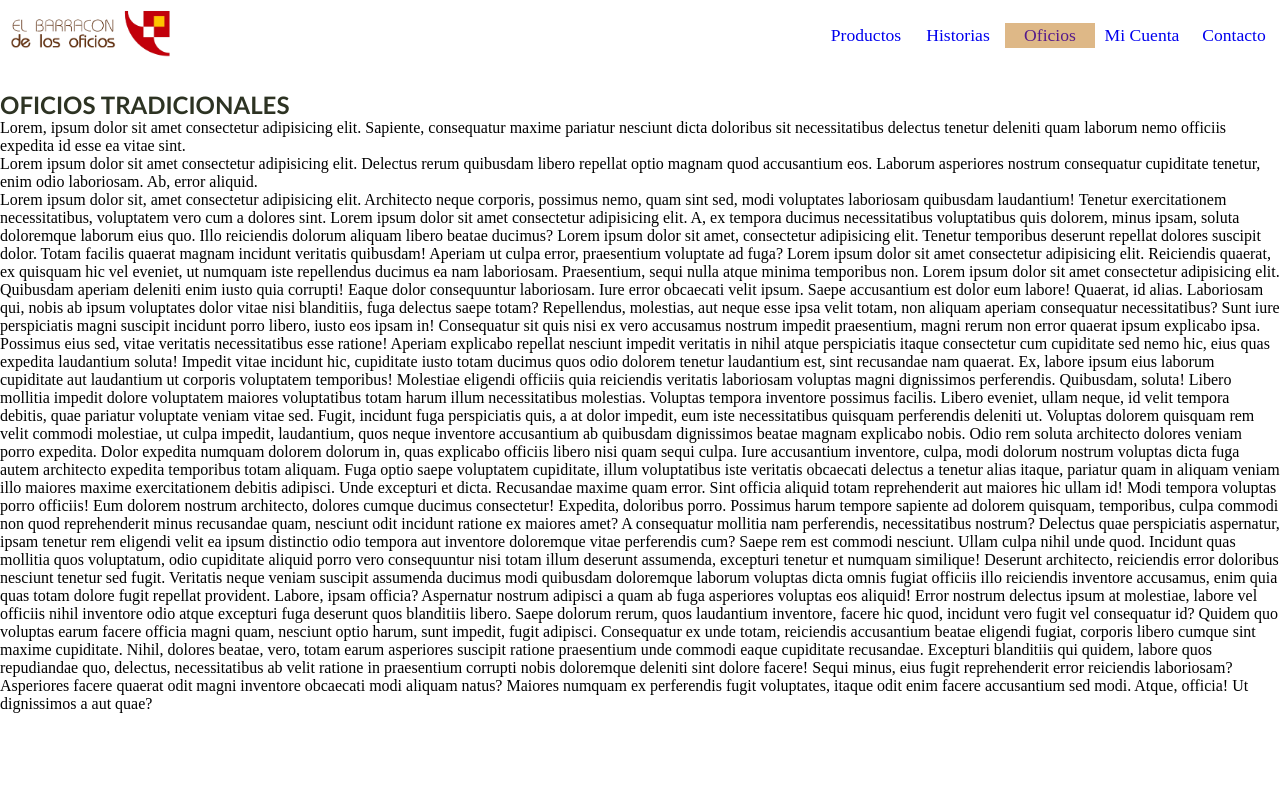
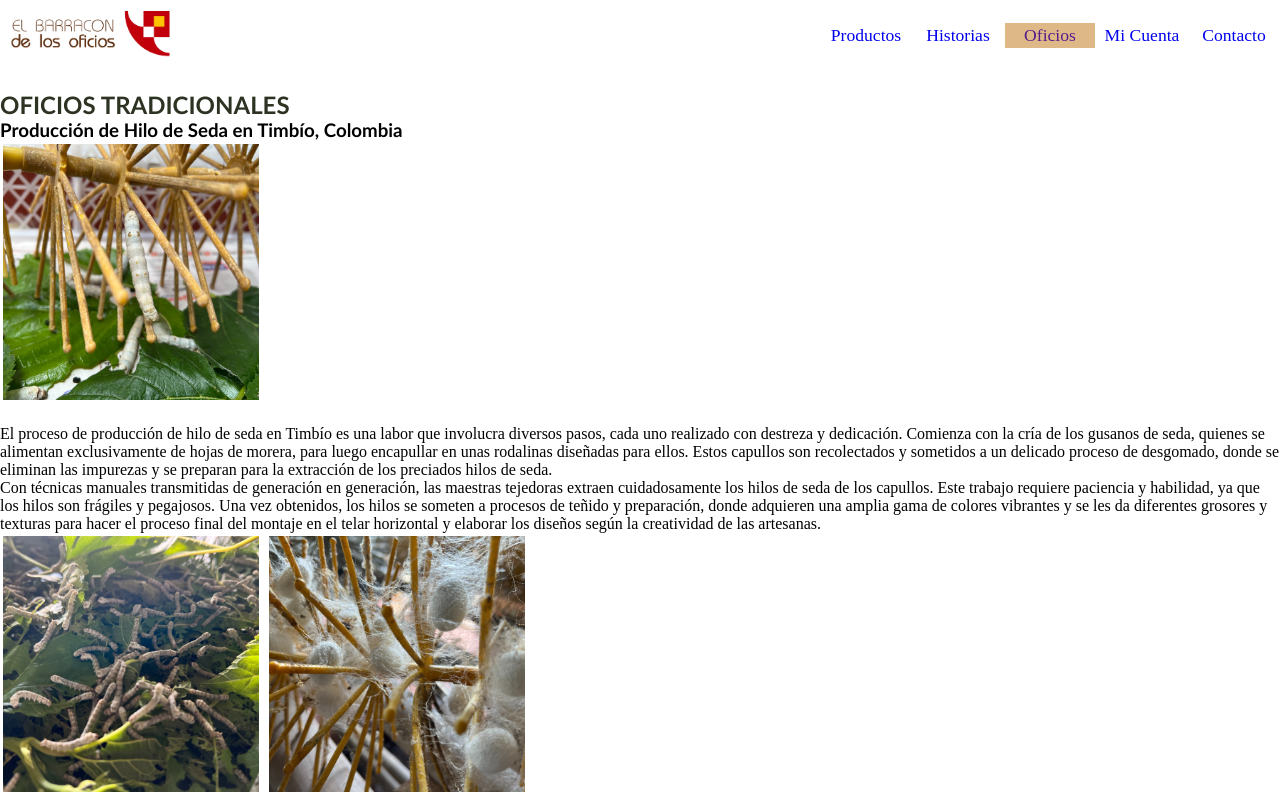
Before and after one commit to JuanAndresPulido/proyecto_artecol, a plain HTML site: page pages/oficios.html in a window 1280 px wide. Shown: the top 796 px of the page. Drawn offline with Linux system fonts and the light colour scheme.

Commit message:
Contenido de Oficios

```diff
--- a/pages/oficios.html
+++ b/pages/oficios.html
@@ -21,36 +21,21 @@
         <br>
         <h2>OFICIOS TRADICIONALES</h2>
     </header>
+    <h3>Producción de Hilo de Seda en Timbío, Colombia</h3>
+    <img class="fotos_oficios" src="../catalogo/Produccion_hilo_1.jpg" alt="Hilo de Seda 1">
     <p>
-        Lorem, ipsum dolor sit amet consectetur adipisicing elit. Sapiente, consequatur maxime pariatur nesciunt dicta doloribus sit necessitatibus delectus tenetur deleniti quam laborum nemo officiis expedita id esse ea vitae sint.
+
         <br>
-        Lorem ipsum dolor sit amet consectetur adipisicing elit. Delectus rerum quibusdam libero repellat optio magnam quod accusantium eos. Laborum asperiores nostrum consequatur cupiditate tenetur, enim odio laboriosam. Ab, error aliquid.
+        El proceso de producción de hilo de seda en Timbío es una labor que involucra diversos pasos, cada uno realizado con destreza y dedicación. Comienza con la cría de los gusanos de seda, quienes se alimentan exclusivamente de hojas de morera, para luego encapullar en unas rodalinas diseñadas para ellos. Estos capullos son recolectados y sometidos a un delicado proceso de desgomado, donde se eliminan las impurezas y se preparan para la extracción de los preciados hilos de seda.
         <br>
-        Lorem ipsum dolor sit, amet consectetur adipisicing elit. Architecto neque corporis, possimus nemo, quam sint sed, modi voluptates laboriosam quibusdam laudantium! Tenetur exercitationem necessitatibus, voluptatem vero cum a dolores sint.
-        Lorem ipsum dolor sit amet consectetur adipisicing elit. A, ex tempora ducimus necessitatibus voluptatibus quis dolorem, minus ipsam, soluta doloremque laborum eius quo. Illo reiciendis dolorum aliquam libero beatae ducimus?
-        Lorem ipsum dolor sit amet, consectetur adipisicing elit. Tenetur temporibus deserunt repellat dolores suscipit dolor. Totam facilis quaerat magnam incidunt veritatis quibusdam! Aperiam ut culpa error, praesentium voluptate ad fuga?
-        Lorem ipsum dolor sit amet consectetur adipisicing elit. Reiciendis quaerat, ex quisquam hic vel eveniet, ut numquam iste repellendus ducimus ea nam laboriosam. Praesentium, sequi nulla atque minima temporibus non.
-        Lorem ipsum dolor sit amet consectetur adipisicing elit. Quibusdam aperiam deleniti enim iusto quia corrupti! Eaque dolor consequuntur laboriosam. Iure error obcaecati velit ipsum. Saepe accusantium est dolor eum labore!
-        Quaerat, id alias. Laboriosam qui, nobis ab ipsum voluptates dolor vitae nisi blanditiis, fuga delectus saepe totam? Repellendus, molestias, aut neque esse ipsa velit totam, non aliquam aperiam consequatur necessitatibus?
-        Sunt iure perspiciatis magni suscipit incidunt porro libero, iusto eos ipsam in! Consequatur sit quis nisi ex vero accusamus nostrum impedit praesentium, magni rerum non error quaerat ipsum explicabo ipsa.
-        Possimus eius sed, vitae veritatis necessitatibus esse ratione! Aperiam explicabo repellat nesciunt impedit veritatis in nihil atque perspiciatis itaque consectetur cum cupiditate sed nemo hic, eius quas expedita laudantium soluta!
-        Impedit vitae incidunt hic, cupiditate iusto totam ducimus quos odio dolorem tenetur laudantium est, sint recusandae nam quaerat. Ex, labore ipsum eius laborum cupiditate aut laudantium ut corporis voluptatem temporibus!
-        Molestiae eligendi officiis quia reiciendis veritatis laboriosam voluptas magni dignissimos perferendis. Quibusdam, soluta! Libero mollitia impedit dolore voluptatem maiores voluptatibus totam harum illum necessitatibus molestias. Voluptas tempora inventore possimus facilis.
-        Libero eveniet, ullam neque, id velit tempora debitis, quae pariatur voluptate veniam vitae sed. Fugit, incidunt fuga perspiciatis quis, a at dolor impedit, eum iste necessitatibus quisquam perferendis deleniti ut.
-        Voluptas dolorem quisquam rem velit commodi molestiae, ut culpa impedit, laudantium, quos neque inventore accusantium ab quibusdam dignissimos beatae magnam explicabo nobis. Odio rem soluta architecto dolores veniam porro expedita.
-        Dolor expedita numquam dolorem dolorum in, quas explicabo officiis libero nisi quam sequi culpa. Iure accusantium inventore, culpa, modi dolorum nostrum voluptas dicta fuga autem architecto expedita temporibus totam aliquam.
-        Fuga optio saepe voluptatem cupiditate, illum voluptatibus iste veritatis obcaecati delectus a tenetur alias itaque, pariatur quam in aliquam veniam illo maiores maxime exercitationem debitis adipisci. Unde excepturi et dicta.
-        Recusandae maxime quam error. Sint officia aliquid totam reprehenderit aut maiores hic ullam id! Modi tempora voluptas porro officiis! Eum dolorem nostrum architecto, dolores cumque ducimus consectetur! Expedita, doloribus porro.
-        Possimus harum tempore sapiente ad dolorem quisquam, temporibus, culpa commodi non quod reprehenderit minus recusandae quam, nesciunt odit incidunt ratione ex maiores amet? A consequatur mollitia nam perferendis, necessitatibus nostrum?
-        Delectus quae perspiciatis aspernatur, ipsam tenetur rem eligendi velit ea ipsum distinctio odio tempora aut inventore doloremque vitae perferendis cum? Saepe rem est commodi nesciunt. Ullam culpa nihil unde quod.
-        Incidunt quas mollitia quos voluptatum, odio cupiditate aliquid porro vero consequuntur nisi totam illum deserunt assumenda, excepturi tenetur et numquam similique! Deserunt architecto, reiciendis error doloribus nesciunt tenetur sed fugit.
-        Veritatis neque veniam suscipit assumenda ducimus modi quibusdam doloremque laborum voluptas dicta omnis fugiat officiis illo reiciendis inventore accusamus, enim quia quas totam dolore fugit repellat provident. Labore, ipsam officia?
-        Aspernatur nostrum adipisci a quam ab fuga asperiores voluptas eos aliquid! Error nostrum delectus ipsum at molestiae, labore vel officiis nihil inventore odio atque excepturi fuga deserunt quos blanditiis libero.
-        Saepe dolorum rerum, quos laudantium inventore, facere hic quod, incidunt vero fugit vel consequatur id? Quidem quo voluptas earum facere officia magni quam, nesciunt optio harum, sunt impedit, fugit adipisci.
-        Consequatur ex unde totam, reiciendis accusantium beatae eligendi fugiat, corporis libero cumque sint maxime cupiditate. Nihil, dolores beatae, vero, totam earum asperiores suscipit ratione praesentium unde commodi eaque cupiditate recusandae.
-        Excepturi blanditiis qui quidem, labore quos repudiandae quo, delectus, necessitatibus ab velit ratione in praesentium corrupti nobis doloremque deleniti sint dolore facere! Sequi minus, eius fugit reprehenderit error reiciendis laboriosam?
-        Asperiores facere quaerat odit magni inventore obcaecati modi aliquam natus? Maiores numquam ex perferendis fugit voluptates, itaque odit enim facere accusantium sed modi. Atque, officia! Ut dignissimos a aut quae?
+        Con técnicas manuales transmitidas de generación en generación, las maestras tejedoras extraen cuidadosamente los hilos de seda de los capullos. Este trabajo requiere paciencia y habilidad, ya que los hilos son frágiles y pegajosos. Una vez obtenidos, los hilos se someten a procesos de teñido y preparación, donde adquieren una amplia gama de colores vibrantes y se les da diferentes grosores y texturas para hacer el proceso final del montaje en el telar horizontal y elaborar los diseños según la creatividad de las artesanas.
+    </p>
+    <img class="fotos_oficios" src="../catalogo/Produccion_hilo_2.jpg" alt="Hilo de Seda 2">
+    <img class="fotos_oficios" src="../catalogo/Produccion_hilo_3.jpg" alt="Hilo de Seda 3">
+    <p>
+        El hilo de seda producido en Timbío, Cauca, es una manifestación de la riqueza cultural y la maestría artesanal de esta región. Cada hilo tejido a mano lleva consigo siglos de historia y representa un legado invaluable. Gracias al acompañamiento de la Escuela Taller de Popayán, este arte milenario se mantiene vivo y continúa floreciendo, ofreciendo piezas únicas y exclusivas que nos conectan con nuestras raíces. Explora el encanto de estas creaciones artesanales y déjate cautivar por la magia del hilo de sed.
+    </p>
+    <img class="fotos_oficios" src="../catalogo/Produccion_hilo_4.jpg" alt="Hilo de Seda 4">
 
-    </p>
 </body>
 </html>
--- a/style.css
+++ b/style.css
@@ -121,3 +121,8 @@ footer img {
 .fotos_productos {
     size: 3rem;
 }
+
+.fotos_oficios {
+    width: 20%;
+    margin: 3px;
+}
```
Also changed, not shown: catalogo/Accesorios_ref1.jpg (added), catalogo/Accesorios_ref2.jpg (added), catalogo/Accesorios_ref3.jpg (added), catalogo/Banner1.png (added), catalogo/Maestros1_hilo seda.jpg (added), catalogo/Produccion_hilo_1.jpg (added), catalogo/Produccion_hilo_2.jpg (added), catalogo/Produccion_hilo_3.jpg (added), catalogo/Produccion_hilo_4.jpg (added), catalogo/collar_en_mostacilla_ref2.jpg (added), catalogo/collar_en_mostacilla_ref2_detalles.jpg (added), catalogo/ruana_tejida_en_seda_ref2.jpg (added).
